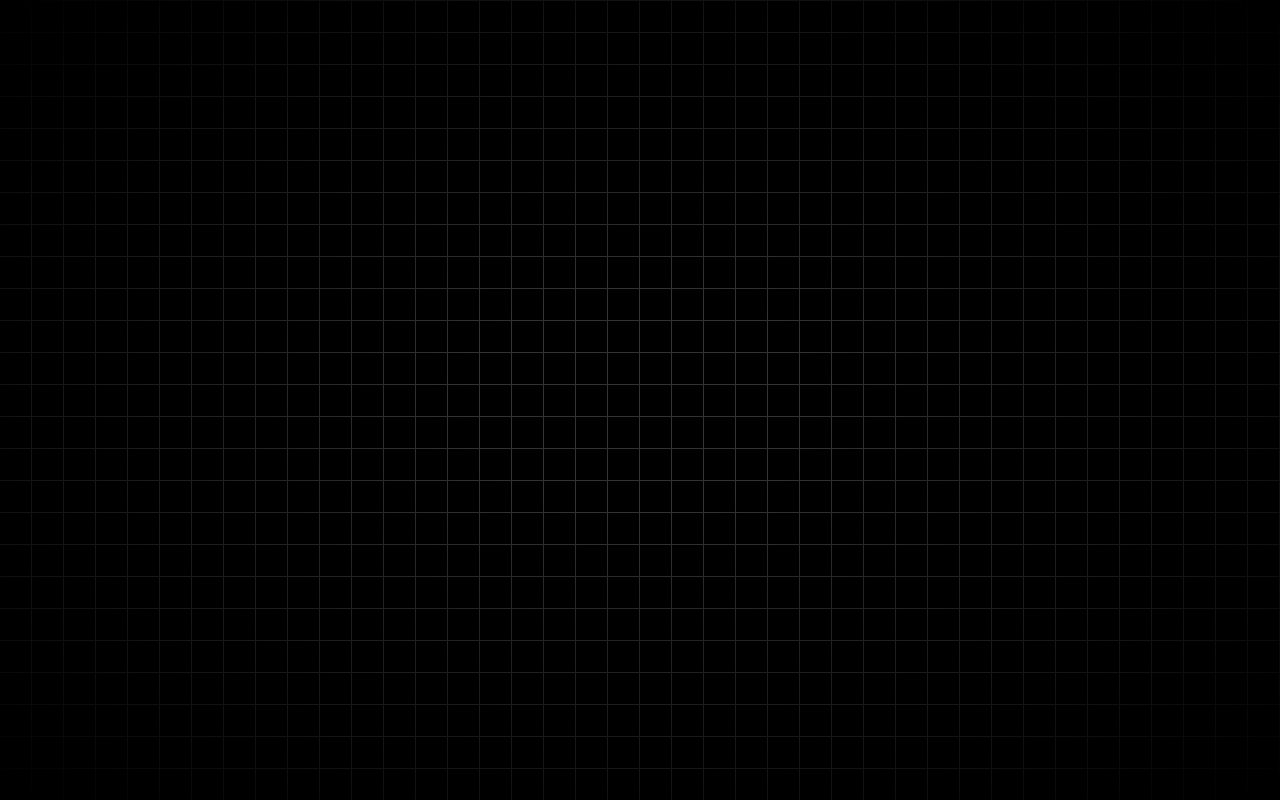
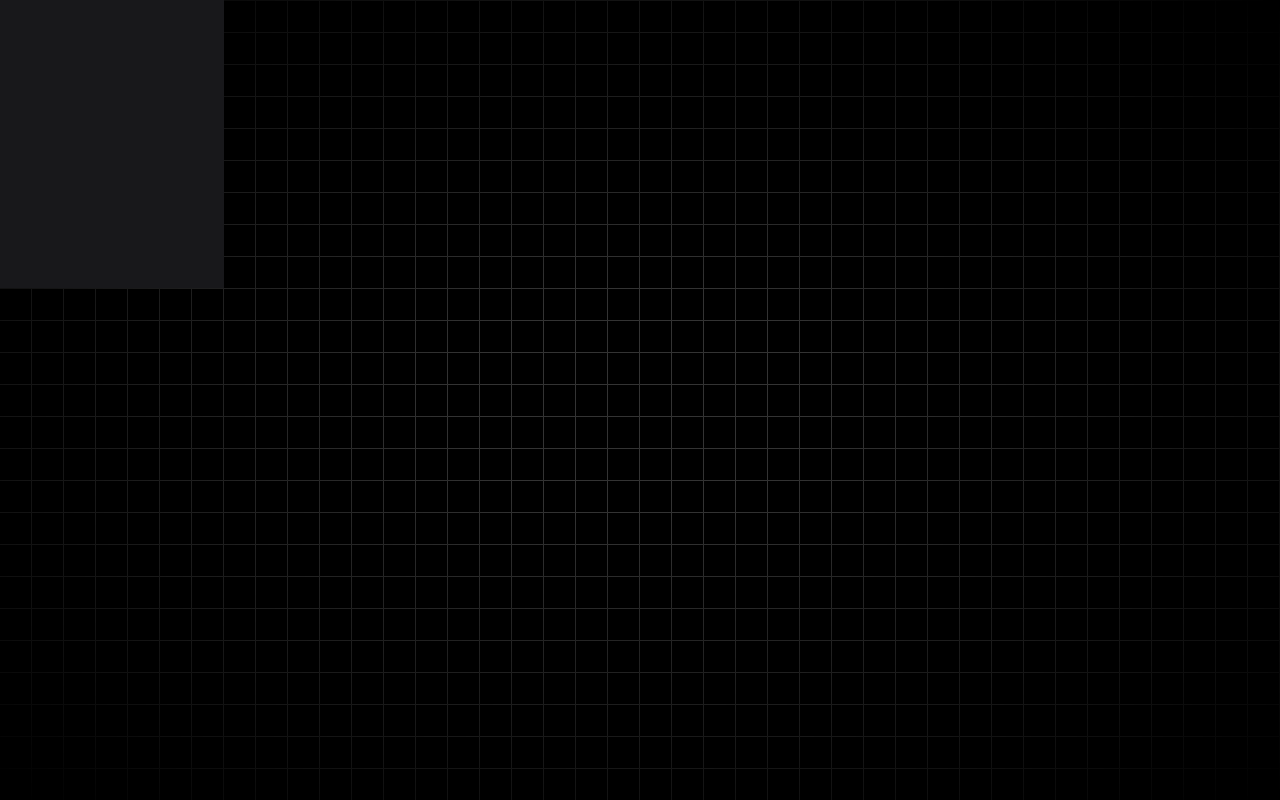
Before and after one commit to deve-jay/Portro, a React (Vite) app: page / in a window 1280 px wide. Built offline with nearby package versions, Linux system fonts and the light colour scheme.

Commit message:
code bug figgered out

```diff
--- a/src/App.tsx
+++ b/src/App.tsx
@@ -4,10 +4,11 @@ import Background from "./components/Background.tsx"
 const App = () => {
   return (
     <>
-    <Background />
-    <div className="top-element">
-
-    </div>
+    <Background
+    element={ <div className="top-element  ">
+      <div className="box h-72 w-56 bg-zinc-900 translate-y-0 translate-x-0" ></div>
+    </div>}
+    />
     </>
   );
 };
--- a/src/components/Background.tsx
+++ b/src/components/Background.tsx
@@ -1,13 +1,12 @@
 // import React from 'react'
 
-const Background = () => {
+const Background = ({element}:any) => {
   return (
     <>
-      <div className="flex items-center justify-center h-[100vh]">
-        <div className="h-full w-full  bg-black  bg-grid-white/[0.2] absolute flex items-center justify-center">
-          {" "}
-        </div>
+      <div className="flex  h-[100vh]">
+        <div className="h-full w-full  bg-black  bg-grid-white/[0.2] absolute flex items-center justify-center"></div>
         <div className="absolute pointer-events-none inset-0  bg-black [mask-image:radial-gradient(ellipse_at_center,transparent_20%,black)]"></div>
+        {element}
       </div>
     </>
   );
```
